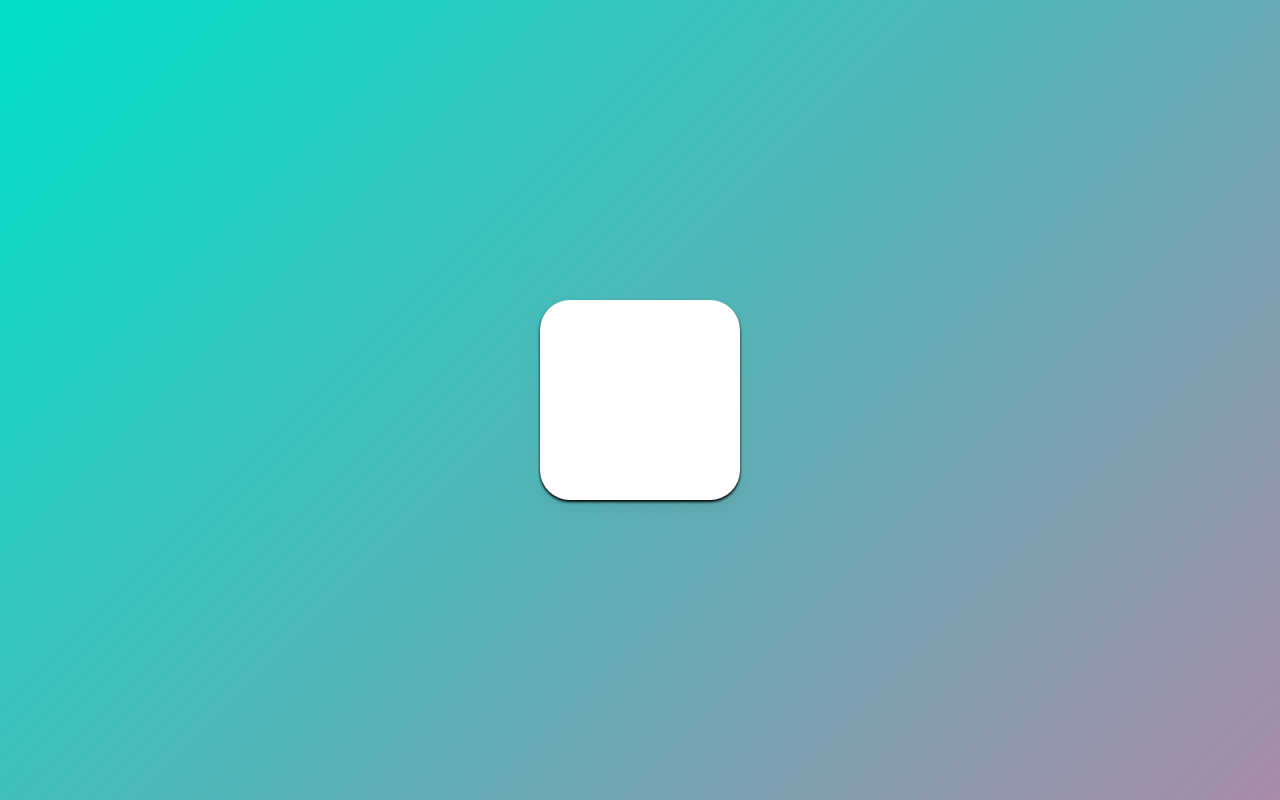
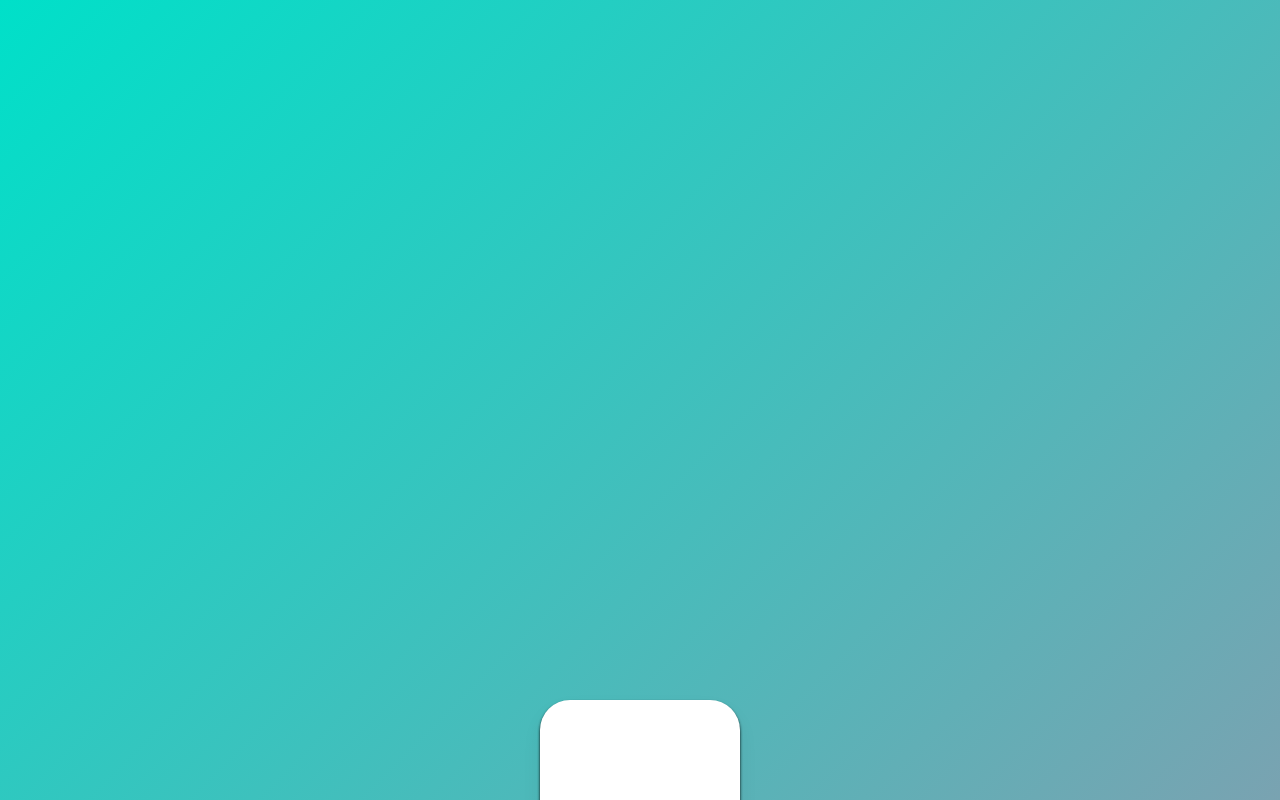
Before and after one commit to pjk0007/react-types-motion, a React (Create React App) app: page / in a window 1280 px wide. Shown: the top 800 px of the page. Built offline with nearby package versions, Linux system fonts and the light colour scheme.

Commit message:
learned useViewportScroll, scrollY, scrollYProgress to make event when scroll

```diff
--- a/src/App.tsx
+++ b/src/App.tsx
@@ -1,14 +1,18 @@
 import styled from "styled-components";
-import { motion, useMotionValue, useTransform } from "framer-motion";
+import {
+  motion,
+  useMotionValue,
+  useTransform,
+  useViewportScroll,
+} from "framer-motion";
 import { useEffect } from "react";
 
 const Wrapper = styled(motion.div)`
-  height: 100vh;
+  height: 200vh;
   width: 100vw;
   display: flex;
   justify-content: center;
   align-items: center;
-  background: linear-gradient(135deg, rgb(238, 0, 153), rgb(221, 0, 238));
 `;
 const Box = styled(motion.div)`
   width: 200px;
@@ -29,9 +33,12 @@ function App() {
       "linear-gradient(135deg, rgb(0, 238, 155), rgb(238, 178, 0))",
     ]
   );
+  const { scrollYProgress } = useViewportScroll();
+  const scale = useTransform(scrollYProgress, [0, 1], [1, 5]);
+
   return (
     <Wrapper style={{ background: gradient }}>
-      <Box style={{ x, rotateZ }} drag="x" dragSnapToOrigin />
+      <Box style={{ x, rotateZ, scale }} drag="x" dragSnapToOrigin />
     </Wrapper>
   );
 }
```
